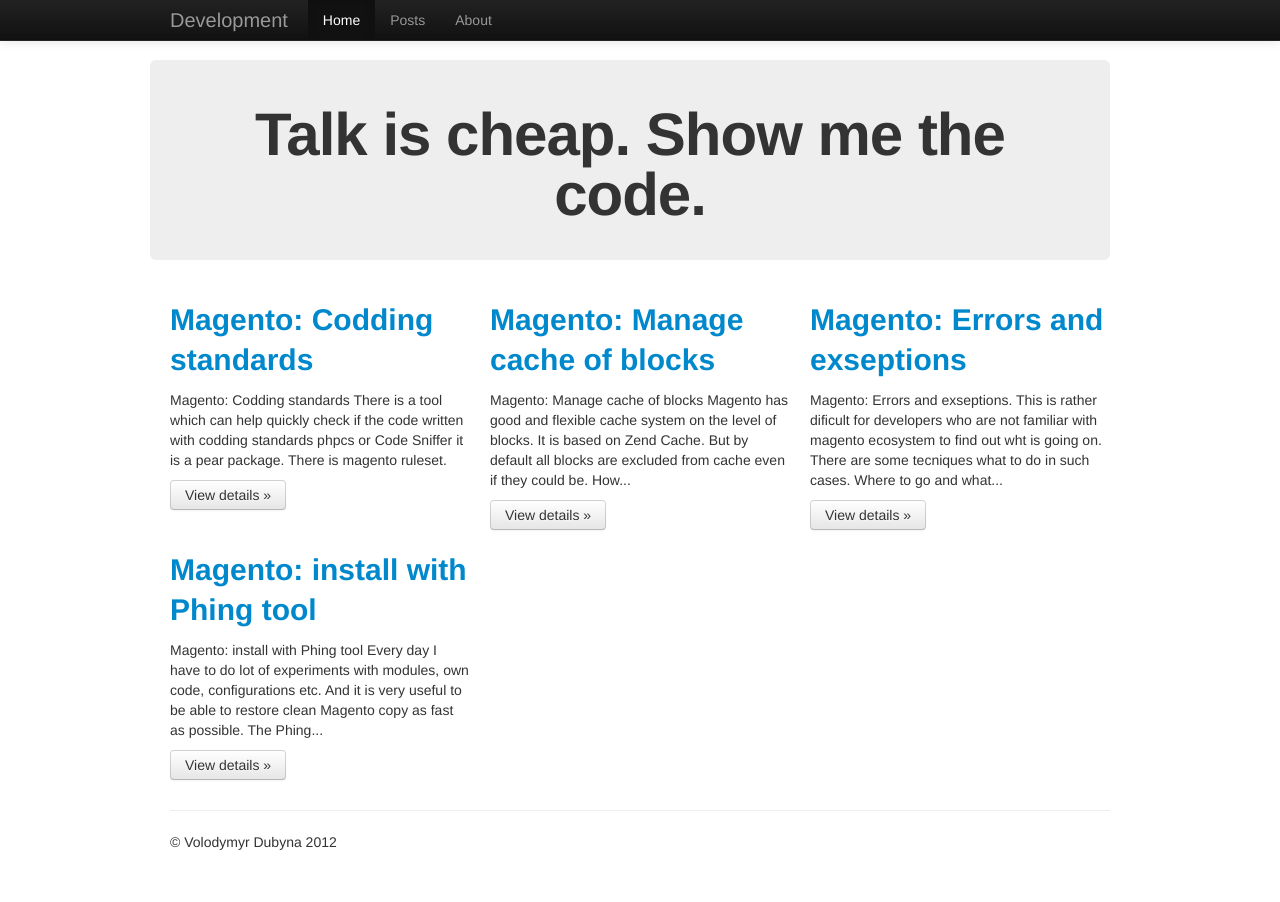
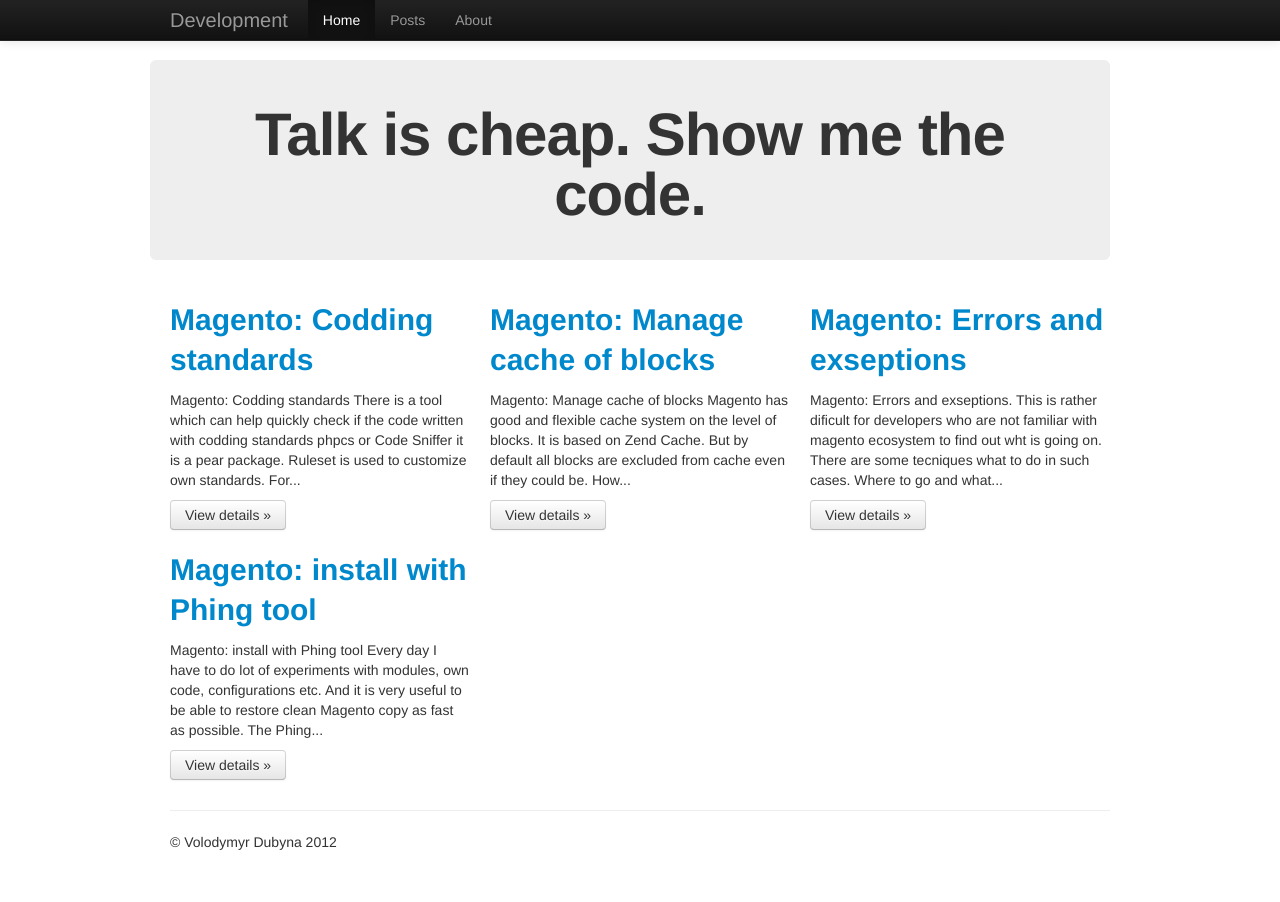
Before and after one commit to vdubyna/vdubyna.github.com, a Jekyll site: the page built from index.html, in a window 1280 px wide. Built offline with Jekyll 4.4.1, drawn with Linux system fonts in a browser that asks for light colours.

Commit message:
Blog entry about codding standards

```diff
--- a/_posts/2012-10-18-magento-codding-standards.md
+++ b/_posts/2012-10-18-magento-codding-standards.md
@@ -9,5 +9,5 @@
 There is a tool which can help quickly check if the code written with codding standards
 [phpcs](http://pear.php.net/package/PHP_CodeSniffer) or `Code Sniffer` it is a pear package.
 
-There is magento ruleset.
+Ruleset is used to customize own standards. For usage see [Documentation](http://pear.php.net/manual/en/package.php.php-codesniffer.usage.php)
 <script src="https://gist.github.com/3900045.js"> </script>
```
